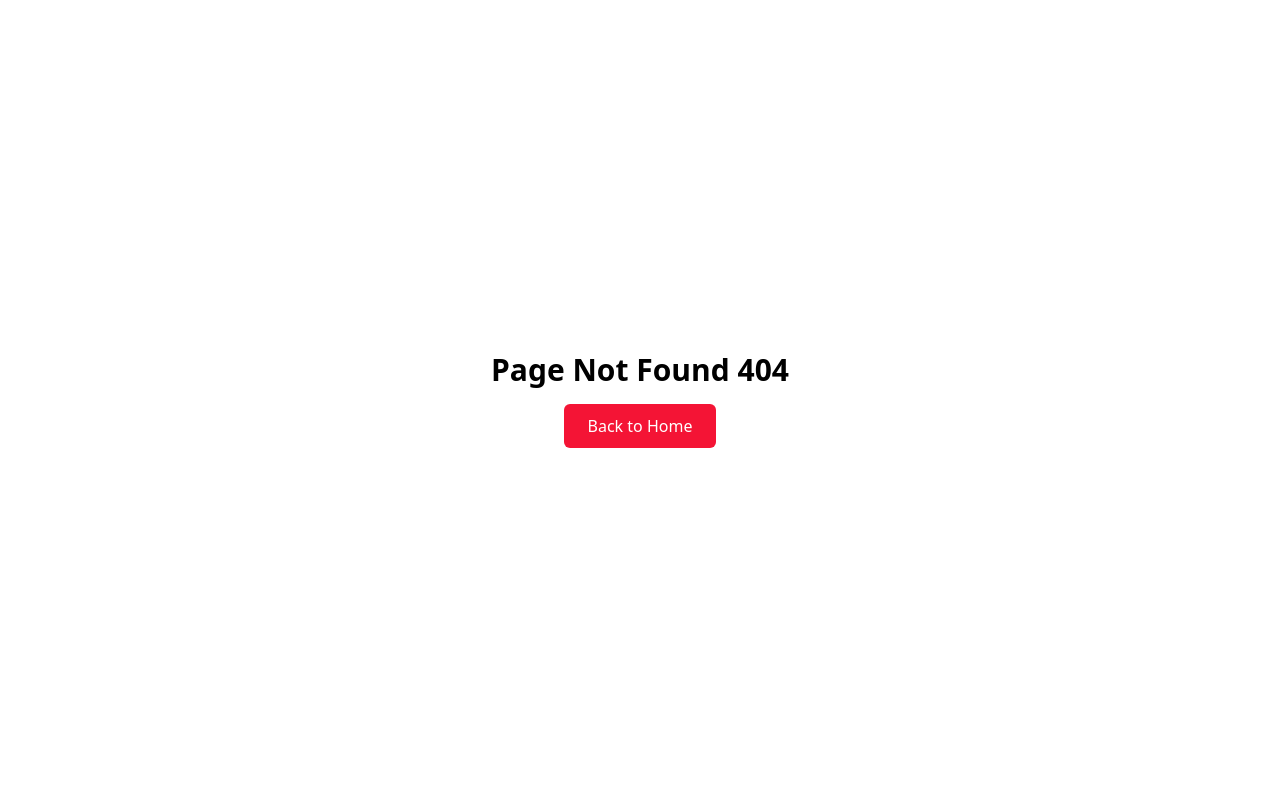
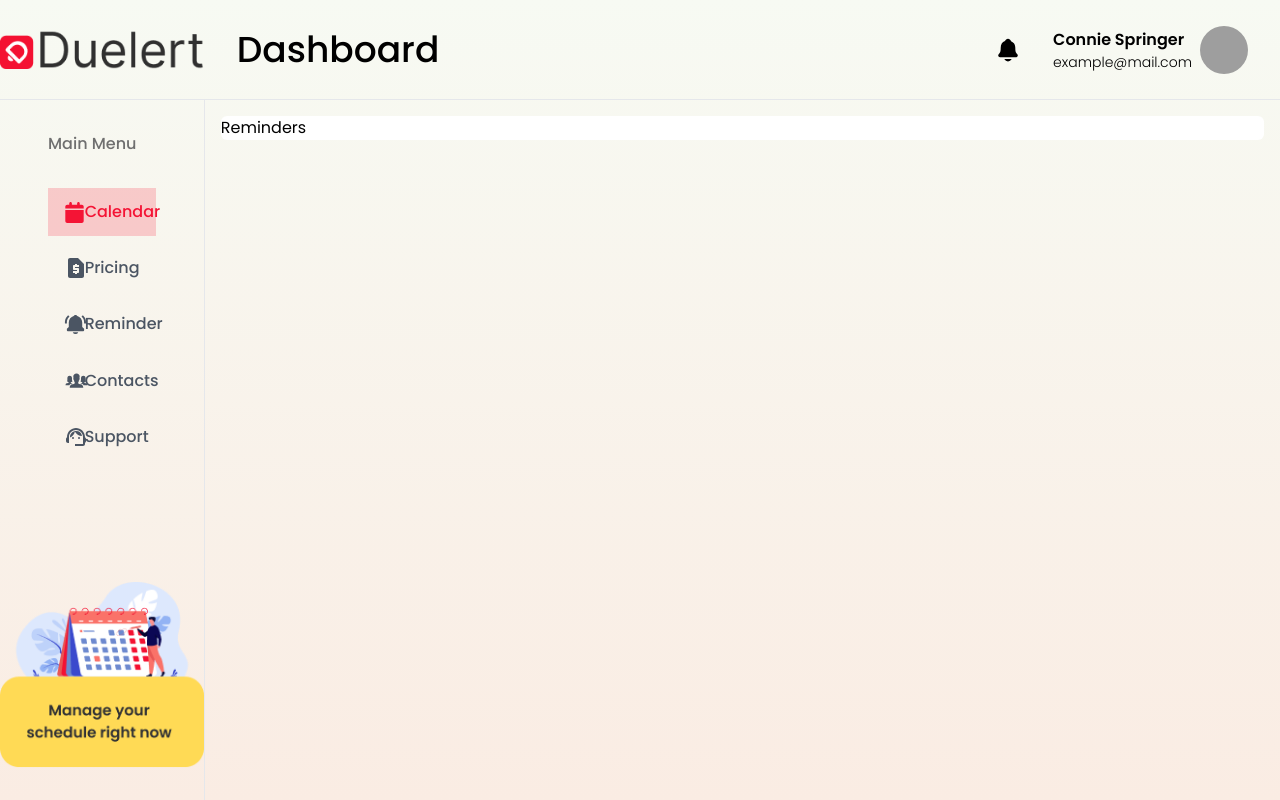
Before and after one commit to solaiman-siam/duelert-main, a React (Vite) app: page /client/reminder in a window 1280 px wide. Before the commit this address had no page. Built offline with nearby package versions, Linux system fonts and the light colour scheme; grey boxes are pictures that could not be loaded.

Commit message:
added client dashboard layout

```diff
--- a/src/components/client-dashboard/Sidebar.jsx
+++ b/src/components/client-dashboard/Sidebar.jsx
@@ -1,14 +1,14 @@
-import Calender from "../../assets/images/calender-icons.png";
-import Support from "../../assets/images/customer.png";
-import Reminder from "../../assets/images/reminder-icons.png";
-import People from "../../assets/images/people.png";
-import Pricing from "../../assets/images/pricing.png";
+
+import Logo from '../../assets/images/Logo.png'
+import BottomVector from '../../assets/images/bottom-vector.png'
+
 import { useState } from "react";
 import { FaCalendar } from "react-icons/fa6";
 import { BiSolidBellRing } from "react-icons/bi";
 import { MdRequestPage } from "react-icons/md";
 import { IoIosPeople } from "react-icons/io";
 import { MdOutlineSupportAgent } from "react-icons/md";
+import { Link } from "react-router";
 function Sidebar() {
 
   const [activeTab, setActiveTab] = useState(0);
@@ -16,45 +16,81 @@ function Sidebar() {
   const navnMenu = [
     {
       name: "Calendar",
-      icon: <FaCalendar size={21}/>,
+      icon: <FaCalendar size={21} />,
+      path: "",
     },
     {
       name: "Pricing",
       icon: <MdRequestPage size={24} />,
       dropdown: true,
+      path: "/pricing",
     },
     {
       name: "Reminder",
       icon: <BiSolidBellRing size={23} />,
+      path: "/reminder",
     },
     {
       name: "Contacts",
-      icon: <IoIosPeople size={24} />,
+      icon: <IoIosPeople size={25} />,
+      path: "/contact",
     },
     {
       name: "Support",
-      icon: <MdOutlineSupportAgent size={24} /> ,
+      icon: <MdOutlineSupportAgent size={24} />,
+      path: "/support",
     },
   ];
 
   const handleMenu = (index) => {
-    setActiveTab(index)
+    setActiveTab(index);
   };
 
   return (
+    <div className="w-[16%] flex-col justify-between flex min-h-screen fixed bg-gradient-to-b from-[#F7FAF3]  to-[#FAECE3]">
+      <div className="flex h-[100px] justify-center items-center py-5 border-b">
+        <img className="w-52" src={Logo} alt="logo" />
+      </div>
+
+      <div className="flex grow py-8 border-r  h-full justify-between flex-col">
+        <div className="px-12">
+          <h3 className="font-medium text-[#6F6F6F] ">Main Menu</h3>
+          <div>
             <div className="space-y-2 pt-8">
               {navnMenu.map((menu, index) => (
-        <div
+                <Link
+                  to={`/client${menu.path}`}
                   onClick={() => handleMenu(index)}
                   key={menu.name}
-          className={`flex  py-3  cursor-pointer px-4   items-center gap-2 ${activeTab === index ? 'bg-primary/30    text-white ': ''}`}
+                  className={`flex  py-3  cursor-pointer px-4   items-center gap-2 ${
+                    activeTab === index ? "bg-primary/20    text-white " : ""
+                  }`}
                 >
                   <div className="w-2/12">
-            <span className={`${activeTab === index ? 'text-primary ': 'text-gray-600'}`}>{menu.icon}</span>
+                    <span
+                      className={`${
+                        activeTab === index ? "text-primary " : "text-gray-600"
+                      }`}
+                    >
+                      {menu.icon}
+                    </span>
                   </div>
-          <h4 className={`flex-1 ${activeTab === index ? 'text-primary ': 'text-gray-600'}`}>{menu.name}</h4>
+                  <h4
+                    className={`flex-1 font-medium ${
+                      activeTab === index ? "text-primary " : "text-gray-600"
+                    }`}
+                  >
+                    {menu.name}
+                  </h4>
+                </Link>
+              ))}
             </div>
-      ))}
+          </div>
+        </div>
+        <div className="w-full flex justify-center">
+          <img src={BottomVector} alt="" />
+        </div>
+      </div>
     </div>
   );
 }
--- a/src/layouts/ClientDashbaord.jsx
+++ b/src/layouts/ClientDashbaord.jsx
@@ -1,42 +1,27 @@
 import { Outlet } from "react-router";
-import Logo from '../assets/images/Logo.png'
-import BottomVector from '../assets/images/bottom-vector.png'
+import Navbar from "../components/client-dashboard/Navbar";
 import Sidebar from "../components/client-dashboard/Sidebar";
-import Navbar from "../components/client-dashboard/Navbar";
+
 function ClientDashbaord() {
   return (
     <div className="font-poppins">
       <div className="w-full flex ">
-        <div className="w-[16%] flex-col justify-between flex min-h-screen fixed bg-gradient-to-b from-[#F7FAF3]  to-[#FAECE3]">
-          <div className="flex h-[100px] justify-center items-center py-5 border-b">
-            <img className="w-52" src={Logo} alt="logo" />
-          </div>
-
-          <div className="flex grow py-8 border-r  h-full justify-between flex-col">
-            <div className="px-12">
-              <h3 className="font-medium text-[#6F6F6F] ">Main Menu</h3>
-              <div>
-                <Sidebar/>
-              </div>
-            </div>
-            <div className="w-full flex justify-center">
-              <img src={BottomVector} alt="" />
-            </div>
-          </div>
-        </div>
+        <Sidebar/>
         <div className="flex-1 ml-[16%] min-h-screen bg-gradient-to-b from-[#F7FAF3]  to-[#FAECE3]">
           <div className="w-full  py-[25.50px] border-b px-8">
               <Navbar name={'Dashboard'}/>
           </div>
-          {/* main content here */}
+
+
+
+
+          {/* pages content here */}
           <div className=" p-4 rounded-md ">
-             <div className="rounded-lg bg-white p-6">
-             <h3 className="text-5xl">Lorem ipsum dolor sit, amet consectetur adipisicing elit. Commodi, molestias et adipisci quisquam dicta placeat eius ad fuga modi nemo fugit maiores illum inventore, nihil hic totam, id expedita animi. Nam, expedita debitis. Saepe nemo doloribus dolor quibusdam libero. Eum possimus animi minima odio deleniti ea maiores vel laborum omnis architecto, debitis corporis! Officia, quod. Possimus, accusantium velit quis reiciendis earum atque incidunt at corrupti voluptatem. Nihil magnam repellat, eligendi officiis </h3>
-             </div>
+          <Outlet />
           </div>
         </div>
       </div>
-      <Outlet />
+
     </div>
   );
 }
--- /dev/null
+++ b/src/pages/client-dashboard/Calender.jsx
@@ -0,0 +1,11 @@
+
+
+function Calender() {
+  return (
+    <div className="bg-white rounded-md">
+        Home Calender
+    </div>
+  )
+}
+
+export default Calender
--- a/src/pages/client-dashboard/ClientHome.jsx
+++ /dev/null
@@ -1,11 +0,0 @@
-
-
-function ClientHome() {
-  return (
-    <div>
-
-    </div>
-  )
-}
-
-export default ClientHome
--- /dev/null
+++ b/src/pages/client-dashboard/Contacts.jsx
@@ -0,0 +1,9 @@
+
+
+function Contacts() {
+  return (
+    <div className="bg-white rounded-md">Contacts</div>
+  )
+}
+
+export default Contacts
--- /dev/null
+++ b/src/pages/client-dashboard/Pricing.jsx
@@ -0,0 +1,9 @@
+
+
+function Pricing() {
+  return (
+    <div className="bg-white rounded-md">Pricing</div>
+  )
+}
+
+export default Pricing
--- /dev/null
+++ b/src/pages/client-dashboard/Reminders.jsx
@@ -0,0 +1,9 @@
+
+
+function Reminders() {
+  return (
+    <div className="bg-white rounded-md">Reminders</div>
+  )
+}
+
+export default Reminders
--- /dev/null
+++ b/src/pages/client-dashboard/Support.jsx
@@ -0,0 +1,9 @@
+
+
+function Support() {
+  return (
+    <div className="bg-white rounded-md">Support</div>
+  )
+}
+
+export default Support
```
Also changed, not shown: src/routes/Routes.jsx (+23 -3 lines). Lines whose indentation alone changed are shown as unchanged.
